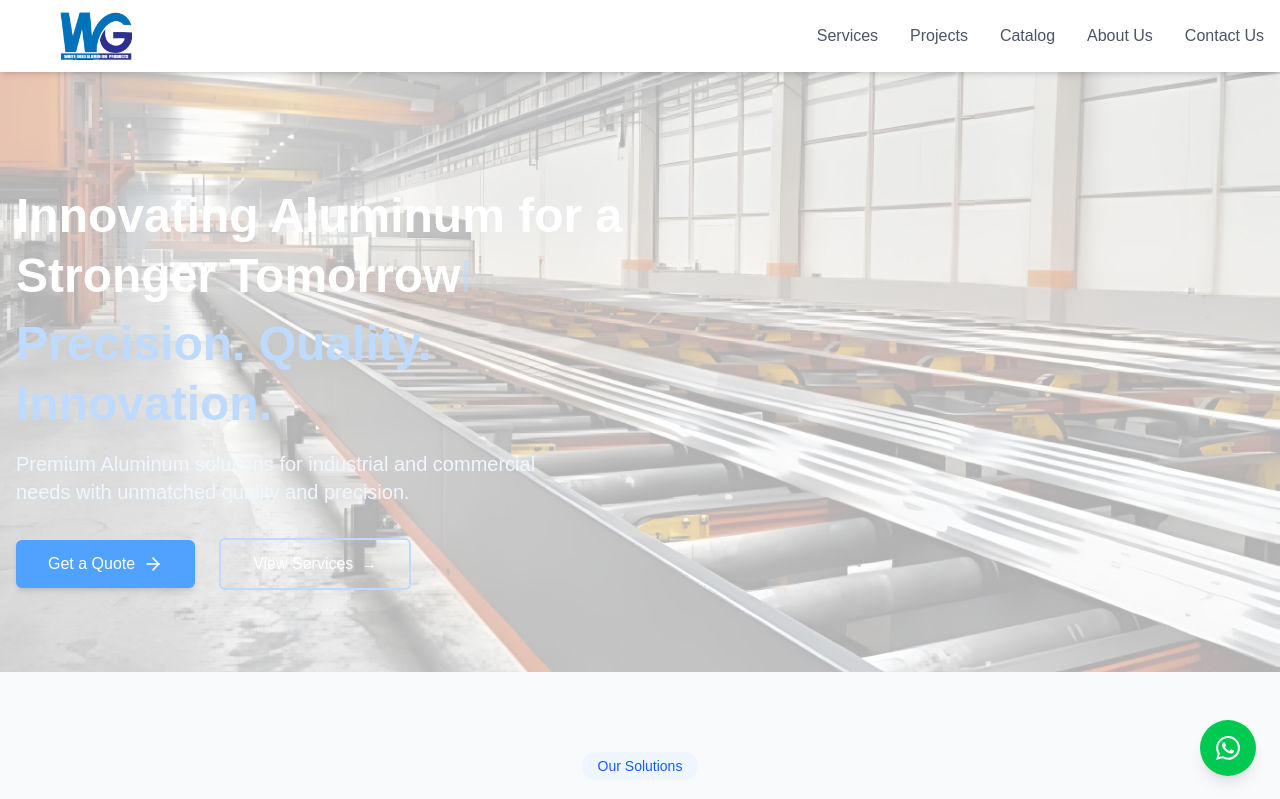
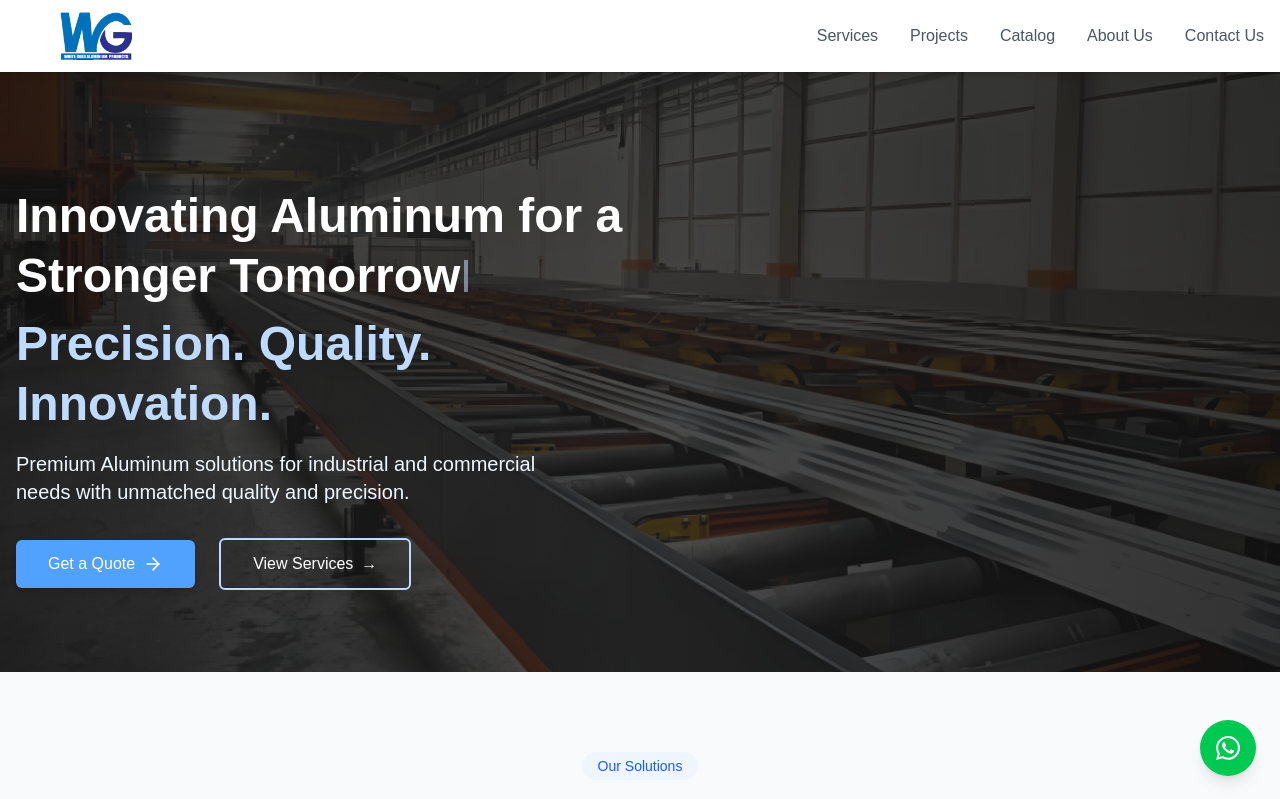
Before and after one commit to gamertwo/Alu-tech, a Next.js app: page / in a window 1280 px wide. Shown: the top 799 px of the page. Built offline with nearby package versions, Linux system fonts and the light colour scheme.

Commit message:
few hero 3

```diff
--- a/src/app/components/HeroSection.jsx
+++ b/src/app/components/HeroSection.jsx
@@ -61,9 +61,12 @@ const HeroSection = () => {
   }, [isTypingComplete, imageLoaded]);
 
   return (
-    <section className="relative h-[600px] text-white">
-      <div className="absolute inset-0 opacity-30 ">
-        {/* Use a div with background image instead of Next.js Image */}
+    <section className="relative h-[500px] md:h-[600px] text-white overflow-hidden">
+      {/* Dark overlay that will ensure image remains visible on all devices */}
+      <div className="absolute inset-0 bg-black opacity-70 z-[1]"></div>
+
+      {/* Background image with proper opacity and z-index */}
+      <div className="absolute inset-0 z-0">
         <div
           style={{
             backgroundImage: `url('/Desktop2.jpg')`,
@@ -71,15 +74,15 @@ const HeroSection = () => {
             backgroundPosition: 'center',
             width: '100%',
             height: '100%',
+            opacity: 0.7,  // Keep consistent opacity
           }}
           aria-hidden="true"
           onLoad={() => setImageLoaded(true)}
+          className="bg-no-repeat"
         />
       </div>
 
-      {/* Subtle animated overlay */}
-      <div className="absolute inset-0 opacity-60"></div>
-
+      {/* Content positioned above the background with higher z-index */}
       <div className="container mx-auto px-4 h-full flex flex-col justify-center relative z-10">
         <motion.div
           className="max-w-2xl"
@@ -94,10 +97,10 @@ const HeroSection = () => {
             className="mb-6 inline-block"
           />
 
-          <h1 className="text-4xl md:text-5xl font-bold mb-4 leading-tight min-h-[3em] md:min-h-[2em]">
+          <h1 className="text-3xl sm:text-4xl md:text-5xl font-bold mb-4 leading-tight">
             {/* Text with cursor */}
             <span>{text}</span>
-            <span className={`inline-block w-1 h-8 ml-1 bg-blue-200 ${isTypingComplete ? 'animate-pulse' : ''}`}></span>
+            <span className={`inline-block w-1 h-6 sm:h-8 ml-1 bg-blue-200 ${isTypingComplete ? 'animate-pulse' : ''}`}></span>
             {/* Show the static highlighted text only after typing is complete */}
             {isTypingComplete && (
               <motion.span
@@ -112,7 +115,7 @@ const HeroSection = () => {
           </h1>
 
           <motion.p
-            className="text-xl mb-8 text-blue-50 max-w-xl"
+            className="text-lg sm:text-xl mb-6 md:mb-8 text-blue-50 max-w-xl"
             initial={{ opacity: 0 }}
             animate={{ opacity: isTypingComplete ? 1 : 0 }}
             transition={{ duration: 0.5, delay: 0.1 }}
@@ -121,7 +124,7 @@ const HeroSection = () => {
           </motion.p>
 
           <motion.div
-            className="flex flex-wrap items-center gap-6"
+            className="flex flex-col sm:flex-row sm:flex-wrap items-center gap-4 sm:gap-6"
             initial={{ opacity: 0 }}
             animate={{ opacity: isTypingComplete ? 1 : 0 }}
             transition={{ duration: 0.4 }}
@@ -131,11 +134,11 @@ const HeroSection = () => {
               initial="initial"
               whileHover="hover"
               whileTap="tap"
-              className="w-auto"
+              className="w-full sm:w-auto"
             >
               <Link
                 href="/contact"
-                className="group bg-blue-400 hover:bg-blue-500 text-white px-8 py-3 rounded-md font-medium transition-all duration-300 flex items-center shadow-md overflow-hidden relative"
+                className="group bg-blue-400 hover:bg-blue-500 text-white px-6 sm:px-8 py-3 rounded-md font-medium transition-all duration-300 flex items-center justify-center sm:justify-start shadow-md overflow-hidden relative w-full sm:w-auto"
               >
                 <span className="relative z-10">Get a Quote</span>
                 <motion.span
@@ -151,11 +154,11 @@ const HeroSection = () => {
               initial="initial"
               whileHover="hover"
               whileTap="tap"
-              className="w-auto"
+              className="w-full sm:w-auto mt-4 sm:mt-0"
             >
               <Link
                 href="/services"
-                className="group bg-transparent border-2 border-blue-200 hover:border-blue-100 text-white px-8 py-3 rounded-md font-medium transition-all duration-300 flex items-center overflow-hidden relative"
+                className="group bg-transparent border-2 border-blue-200 hover:border-blue-100 text-white px-6 sm:px-8 py-3 rounded-md font-medium transition-all duration-300 flex items-center justify-center sm:justify-start overflow-hidden relative w-full sm:w-auto"
               >
                 <span className="relative z-10">View Services</span>
                 <motion.span
@@ -169,6 +172,9 @@ const HeroSection = () => {
           </motion.div>
         </motion.div>
       </div>
+
+      {/* Additional gradient overlay to ensure text readability */}
+      <div className="absolute inset-0 bg-gradient-to-r from-black via-transparent to-black opacity-30 z-[2] pointer-events-none"></div>
     </section>
   );
 };
--- a/src/app/projects/page.jsx
+++ b/src/app/projects/page.jsx
@@ -30,7 +30,7 @@ export default function Projects() {
       id: 2,
       title: "Gulburg Empire Center",
       category: "Commercial",
-      image: "/projects/Apple green two.jpg",
+      image: "/projects/",
       description: "Custom aluminum profiles and façade solutions for the Empire Center in DHA Rehbar, creating a striking architectural statement.",
       completionDate: "2023",
       location: "DHA Rehbar",
@@ -40,7 +40,7 @@ export default function Projects() {
       id: 3,
       title: "Sunlife Solar",
       category: "Solar",
-      image: "/projects/Sunlife solar.jpg",
+      image: "/projects/",
       description: "Aluminum channels and mounting systems for solar panel installations, optimized for efficiency and durability.",
       completionDate: "2021",
       location: "Multiple Locations",
@@ -50,7 +50,7 @@ export default function Projects() {
       id: 4,
       title: "AM Solar",
       category: "Solar",
-      image: "/projects/Sunlife solar two.jpg",
+      image: "/projects/",
       description: "Custom aluminum profiles for large-scale solar power installations across Punjab, designed for maximum durability.",
       completionDate: "2023",
       location: "Punjab",
@@ -60,7 +60,7 @@ export default function Projects() {
       id: 5,
       title: "Modern Residences",
       category: "Residential",
-      image: "/projects/Modern residences.jpg",
+      image: "/projects/",
       description: "Aluminum window and door systems for luxury residential projects, combining aesthetics with functionality.",
       completionDate: "2022",
       location: "Lahore",
@@ -70,7 +70,7 @@ export default function Projects() {
       id: 6,
       title: "Green Energy Complex",
       category: "Solar",
-      image: "/projects/Modern residences two.jpg",
+      image: "/projects/",
       description: "Comprehensive aluminum framing solutions for a major solar energy development project.",
       completionDate: "2023",
       location: "Islamabad",
--- a/src/app/services/productData.js
+++ b/src/app/services/productData.js
@@ -102,7 +102,7 @@ export const productData = [
     {
       id: 'windows',
       title: "Window & Door Profiles",
-      image: "/projects/Modern residences.jpg",
+      image: "/projects/",
       description: "Specialized aluminum profiles designed for high-performance windows and door systems.",
       rating: 5,
       reviews: 52,
@@ -118,7 +118,7 @@ export const productData = [
     {
       id: 'solar',
       title: "Solar Panel Channels",
-      image: "/projects/Modern residences two.jpg",
+      image: "/projects/",
       description: "Specialized aluminum mounting systems for efficient solar panel installation and performance.",
       rating: 4,
       reviews: 27,
```
